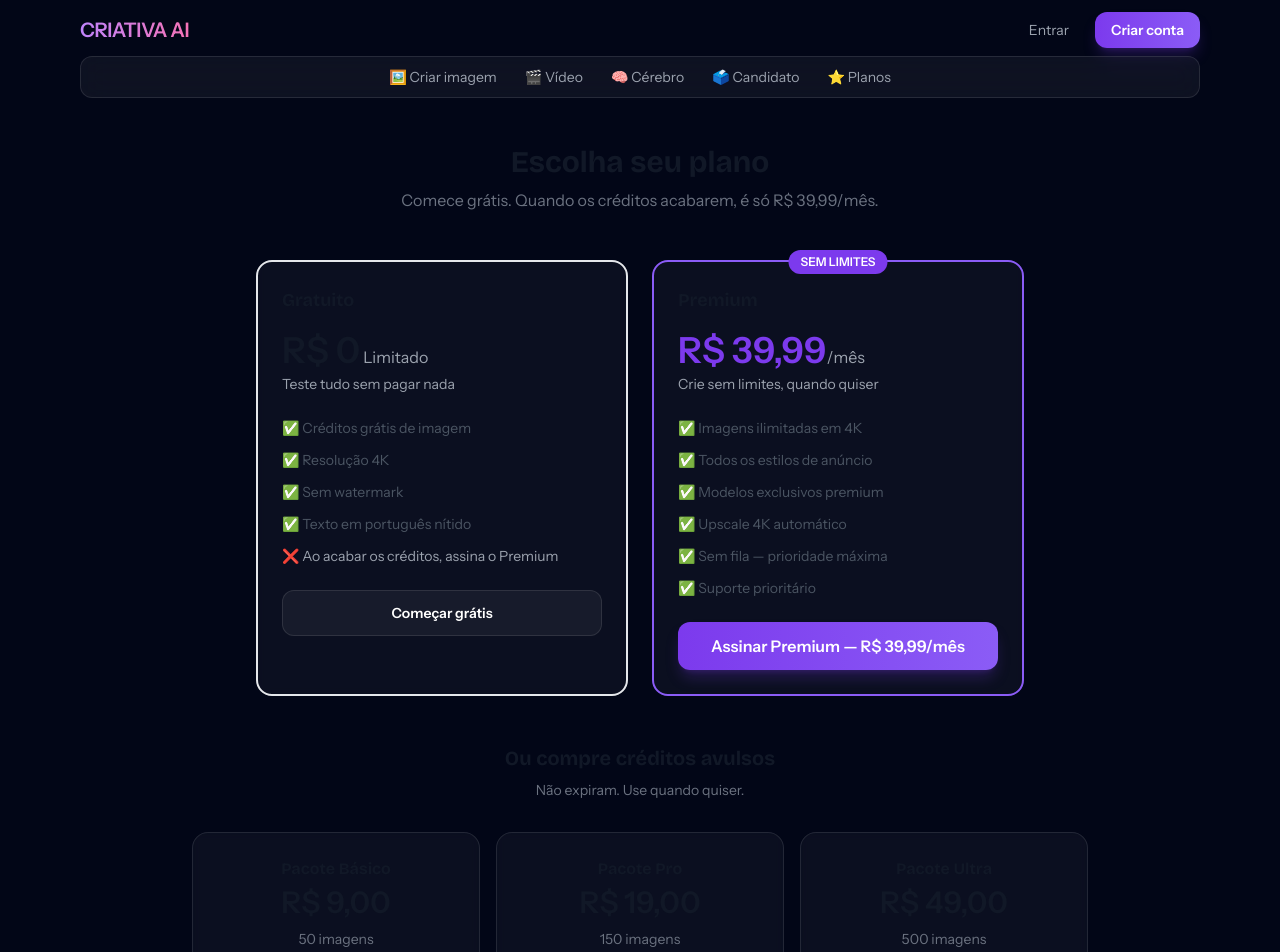
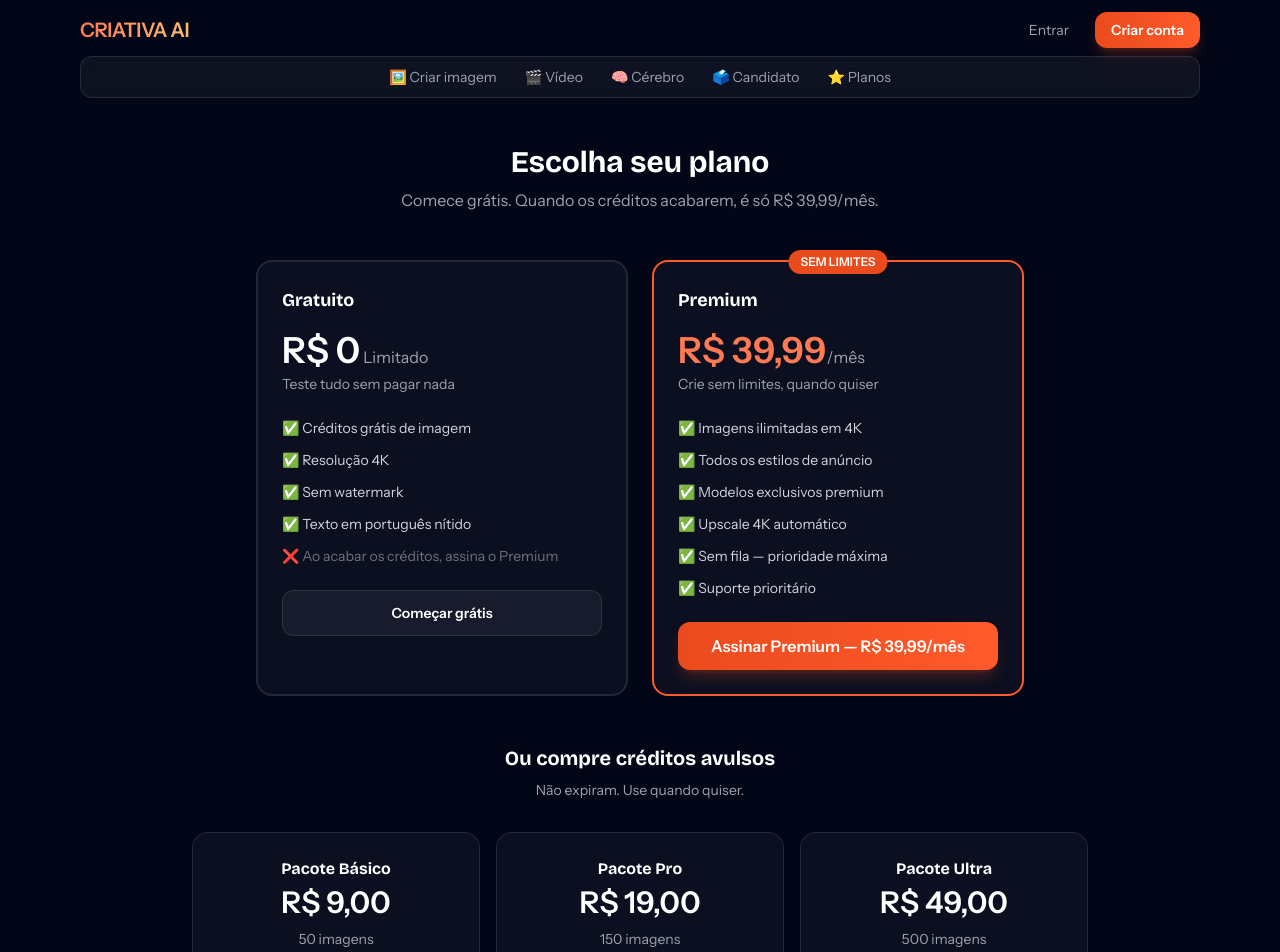
Before and after one commit to jjsilvamape2014-ui/criai-frontend, a Next.js app: page /plans in a window 1280 px wide. Shown: the top 952 px of the page. Built offline with nearby package versions, Linux system fonts and the light colour scheme; no server answers.

Commit message:
Redesign unificado: paleta terracota em todo o app (botoes, focus, logo, gradientes), conserto do contraste em /plans, 404/erro/loading profissionais, favicon SVG, sitemap completo e dominio padrao correto

```diff
--- a/src/app/globals.css
+++ b/src/app/globals.css
@@ -54,13 +54,13 @@
 
 /* Gradient text - mais ousado */
 .gradient-text {
-  @apply bg-clip-text text-transparent bg-gradient-to-r from-primary-300 via-primary-400 to-blue-400;
+  @apply bg-clip-text text-transparent bg-gradient-to-r from-primary-300 via-primary-400 to-orange-300;
 }
 
 /* Gradient text com brilho para o hero */
 .gradient-text-hero {
-  @apply bg-clip-text text-transparent bg-gradient-to-r from-primary-300 via-fuchsia-300 to-blue-300;
-  filter: drop-shadow(0 0 24px rgba(124,58,237,0.35));
+  @apply bg-clip-text text-transparent bg-gradient-to-r from-primary-300 via-orange-300 to-amber-200;
+  filter: drop-shadow(0 0 24px rgba(255,90,43,0.3));
 }
 
 /* Glass morphism */
--- a/src/app/layout.js
+++ b/src/app/layout.js
@@ -17,7 +17,7 @@
   variable: '--font-instrument',
 });
 
-const SITE_URL = process.env.NEXT_PUBLIC_SITE_URL || 'https://criai-frontend-production.up.railway.app';
+const SITE_URL = process.env.NEXT_PUBLIC_SITE_URL || 'https://ia.linhafacil2026.com.br';
 
 export const metadata = {
   metadataBase: new URL(SITE_URL),
--- a/src/app/plans/page.js
+++ b/src/app/plans/page.js
@@ -61,26 +61,26 @@
       <Header />
       <div className="max-w-6xl mx-auto px-4 py-8 pt-36">
         <div className="text-center mb-12">
-          <h1 className="text-3xl font-bold text-gray-900 mb-2">Escolha seu plano</h1>
-          <p className="text-gray-500">Comece grátis. Quando os créditos acabarem, é só R$ 39,99/mês.</p>
+          <h1 className="text-3xl font-bold text-white mb-2">Escolha seu plano</h1>
+          <p className="text-gray-400">Comece grátis. Quando os créditos acabarem, é só R$ 39,99/mês.</p>
         </div>
 
         {/* Planos */}
         <div className="grid md:grid-cols-2 gap-6 max-w-3xl mx-auto mb-12">
           {/* Free */}
-          <div className={`card border-2 ${user?.plan === 'FREE' ? 'border-primary-500' : 'border-gray-200'}`}>
+          <div className={`card border-2 ${user?.plan === 'FREE' ? 'border-primary-500' : 'border-white/10'}`}>
             <div className="flex items-center justify-between mb-4">
-              <h3 className="text-lg font-semibold text-gray-900">Gratuito</h3>
-              {user?.plan === 'FREE' && <span className="text-xs bg-primary-100 text-primary-700 px-2 py-1 rounded-full font-bold">ATUAL</span>}
+              <h3 className="text-lg font-semibold text-white">Gratuito</h3>
+              {user?.plan === 'FREE' && <span className="text-xs bg-primary-500/20 text-primary-300 px-2 py-1 rounded-full font-bold">ATUAL</span>}
             </div>
-            <p className="text-4xl font-bold text-gray-900 mb-1">R$ 0<span className="text-base font-normal text-gray-400"> Limitado</span></p>
+            <p className="text-4xl font-bold text-white mb-1">R$ 0<span className="text-base font-normal text-gray-400"> Limitado</span></p>
             <p className="text-sm text-gray-400 mb-6">Teste tudo sem pagar nada</p>
-            <ul className="space-y-3 text-sm text-gray-600 mb-6">
+            <ul className="space-y-3 text-sm text-gray-300 mb-6">
               <li className="flex items-center gap-2">✅ Créditos grátis de imagem</li>
               <li className="flex items-center gap-2">✅ Resolução 4K</li>
               <li className="flex items-center gap-2">✅ Sem watermark</li>
               <li className="flex items-center gap-2">✅ Texto em português nítido</li>
-              <li className="flex items-center gap-2 text-gray-400">❌ Ao acabar os créditos, assina o Premium</li>
+              <li className="flex items-center gap-2 text-gray-500">❌ Ao acabar os créditos, assina o Premium</li>
             </ul>
             {user?.plan === 'FREE' ? (
               user?.creditsImages + user?.creditsPurchased > 0 ? (
@@ -99,12 +99,12 @@
               SEM LIMITES
             </div>
             <div className="flex items-center justify-between mb-4">
-              <h3 className="text-lg font-semibold text-gray-900">Premium</h3>
-              {user?.plan === 'PREMIUM' && <span className="text-xs bg-amber-100 text-amber-700 px-2 py-1 rounded-full font-bold">ATUAL</span>}
+              <h3 className="text-lg font-semibold text-white">Premium</h3>
+              {user?.plan === 'PREMIUM' && <span className="text-xs bg-amber-500/20 text-amber-300 px-2 py-1 rounded-full font-bold">ATUAL</span>}
             </div>
-            <p className="text-4xl font-bold text-primary-600 mb-1">R$ 39,99<span className="text-base font-normal text-gray-400">/mês</span></p>
+            <p className="text-4xl font-bold text-primary-400 mb-1">R$ 39,99<span className="text-base font-normal text-gray-400">/mês</span></p>
             <p className="text-sm text-gray-400 mb-6">Crie sem limites, quando quiser</p>
-            <ul className="space-y-3 text-sm text-gray-600 mb-6">
+            <ul className="space-y-3 text-sm text-gray-300 mb-6">
               <li className="flex items-center gap-2">✅ Imagens ilimitadas em 4K</li>
               <li className="flex items-center gap-2">✅ Todos os estilos de anúncio</li>
               <li className="flex items-center gap-2">✅ Modelos exclusivos premium</li>
@@ -113,7 +113,7 @@
               <li className="flex items-center gap-2">✅ Suporte prioritário</li>
             </ul>
             {user?.plan === 'PREMIUM' ? (
-              <button disabled className="w-full py-3 rounded-xl bg-gray-100 text-gray-400 font-semibold cursor-default">
+              <button disabled className="w-full py-3 rounded-xl bg-white/5 text-gray-500 font-semibold cursor-default">
                 Plano atual
               </button>
             ) : (
@@ -130,17 +130,17 @@
 
         {/* Créditos avulsos */}
         <div className="max-w-4xl mx-auto">
-          <h2 className="text-xl font-bold text-center text-gray-900 mb-2">Ou compre créditos avulsos</h2>
-          <p className="text-center text-gray-500 text-sm mb-8">Não expiram. Use quando quiser.</p>
+          <h2 className="text-xl font-bold text-center text-white mb-2">Ou compre créditos avulsos</h2>
+          <p className="text-center text-gray-400 text-sm mb-8">Não expiram. Use quando quiser.</p>
 
           <div className="grid md:grid-cols-3 gap-4">
             {creditPackages.map(pkg => (
               <div key={pkg.id} className="card text-center">
-                <h4 className="font-semibold text-gray-900 mb-1">{pkg.name}</h4>
-                <p className="text-3xl font-bold text-gray-900 mb-2">{pkg.price}</p>
-                <ul className="space-y-1 text-sm text-gray-500 mb-4">
+                <h4 className="font-semibold text-white mb-1">{pkg.name}</h4>
+                <p className="text-3xl font-bold text-white mb-2">{pkg.price}</p>
+                <ul className="space-y-1 text-sm text-gray-400 mb-4">
                   <li>{pkg.images} imagens</li>
-                  <li className="text-green-600 font-medium">Não expira</li>
+                  <li className="text-green-400 font-medium">Não expira</li>
                 </ul>
                 <button
                   onClick={() => handleBuyCredits(pkg.id)}
@@ -156,7 +156,7 @@
 
         {/* Dúvidas */}
         <div className="max-w-2xl mx-auto mt-16">
-          <h2 className="text-lg font-bold text-gray-900 mb-4 text-center">Perguntas frequentes</h2>
+          <h2 className="text-lg font-bold text-white mb-4 text-center">Perguntas frequentes</h2>
           <div className="space-y-3">
             {[
               { q: 'O plano Free é grátis mesmo?', a: 'Sim! Você ganha créditos gratuitos para começar a criar. Quando os créditos acabarem, o app te mostra a assinatura Premium de R$ 39,99/mês para continuar.' },
@@ -166,11 +166,11 @@
               { q: 'Posso usar as imagens comercialmente?', a: 'Sim. Todas as imagens geradas são suas. Use onde quiser, sem restrições.' },
             ].map((item, i) => (
               <details key={i} className="card py-4 cursor-pointer">
-                <summary className="font-medium text-gray-900 list-none flex justify-between items-center">
+                <summary className="font-medium text-white list-none flex justify-between items-center">
                   {item.q}
                   <span className="text-gray-400 text-lg">+</span>
                 </summary>
-                <p className="text-sm text-gray-500 mt-3">{item.a}</p>
+                <p className="text-sm text-gray-400 mt-3">{item.a}</p>
               </details>
             ))}
           </div>
--- a/src/components/Header.js
+++ b/src/components/Header.js
@@ -44,7 +44,7 @@
                     onClick={() => setMenuOpen(!menuOpen)}
                     className="flex items-center gap-2.5 pl-2 pr-3 py-1.5 rounded-xl glass hover:bg-white/10 transition-all duration-200"
                   >
-                    <div className="w-8 h-8 bg-gradient-to-br from-primary-500 to-blue-500 rounded-lg flex items-center justify-center font-bold text-sm text-white shadow-lg shadow-primary-500/20">
+                    <div className="w-8 h-8 bg-gradient-to-br from-primary-500 to-primary-400 rounded-lg flex items-center justify-center font-bold text-sm text-white shadow-lg shadow-primary-500/20">
                       {user.name?.[0]?.toUpperCase() || 'U'}
                     </div>
                     <span className="text-sm font-medium text-white hidden sm:block">{user.name}</span>
--- a/src/components/Logo.js
+++ b/src/components/Logo.js
@@ -8,7 +8,7 @@
 
   return (
     <a href="/" className={`flex items-center group ${className}`}>
-      <span className={`font-black tracking-tight bg-gradient-to-r from-purple-400 to-pink-400 bg-clip-text text-transparent transition-transform duration-300 group-hover:scale-105 ${s}`}>
+      <span className={`font-black tracking-tight bg-gradient-to-r from-primary-400 to-orange-300 bg-clip-text text-transparent transition-transform duration-300 group-hover:scale-105 ${s}`}>
         CRIATIVA AI
       </span>
     </a>
--- a/tailwind.config.js
+++ b/tailwind.config.js
@@ -27,9 +27,9 @@
           red: '#4A4348',
         },
         primary: {
-          50: '#f5f3ff', 100: '#ede9fe', 200: '#ddd6fe', 300: '#c4b5fd',
-          400: '#a78bfa', 500: '#8b5cf6', 600: '#7c3aed', 700: '#6d28d9',
-          800: '#5b21b6', 900: '#4c1d95',
+          50: '#fff0ea', 100: '#ffd5c4', 200: '#ffb79e', 300: '#ff9a7a',
+          400: '#ff7a52', 500: '#ff5a2b', 600: '#ea4b1d', 700: '#d63d12',
+          800: '#b53310', 900: '#8f290d',
         },
         dark: { 50: '#f8fafc', 100: '#f1f5f9', 200: '#e2e8f0', 300: '#cbd5e1',
           400: '#94a3b8', 500: '#64748b', 600: '#475569', 700: '#334155',
@@ -38,8 +38,8 @@
       backgroundImage: {
         'gradient-radial': 'radial-gradient(var(--tw-gradient-stops))',
         'gradient-conic': 'conic-gradient(from 180deg at 50% 50%, var(--tw-gradient-stops))',
-        'gradient-brand': 'linear-gradient(135deg, #7c3aed 0%, #6366f1 50%, #3b82f6 100%)',
-        'gradient-brand-soft': 'linear-gradient(135deg, rgba(124,58,237,0.15) 0%, rgba(99,102,241,0.08) 100%)',
+        'gradient-brand': 'linear-gradient(135deg, #FF5A2B 0%, #FF9A7A 55%, #FFB79E 100%)',
+        'gradient-brand-soft': 'linear-gradient(135deg, rgba(255,90,43,0.15) 0%, rgba(255,122,82,0.07) 100%)',
       },
       animation: {
         'float': 'float 6s ease-in-out infinite',
@@ -52,7 +52,7 @@
       },
       keyframes: {
         float: { '0%, 100%': { transform: 'translateY(0px)' }, '50%': { transform: 'translateY(-20px)' } },
-        glow: { '0%': { boxShadow: '0 0 20px rgba(124,58,237,0.3)' }, '100%': { boxShadow: '0 0 40px rgba(124,58,237,0.6)' } },
+        glow: { '0%': { boxShadow: '0 0 20px rgba(255,90,43,0.25)' }, '100%': { boxShadow: '0 0 40px rgba(255,90,43,0.5)' } },
         fadeUp: { '0%': { opacity: '0', transform: 'translateY(20px)' }, '100%': { opacity: '1', transform: 'translateY(0)' } },
         slideIn: { '0%': { opacity: '0', transform: 'translateX(-10px)' }, '100%': { opacity: '1', transform: 'translateX(0)' } },
         letterPop: { '0%': { opacity: '0', transform: 'translateY(15px) scale(0.5)', filter: 'blur(4px)' }, '100%': { opacity: '1', transform: 'translateY(0) scale(1)', filter: 'blur(0)' } },
```
Also changed, not shown: src/app/error.js (added, +28 -0 lines), src/app/loading.js (added, +10 -0 lines), src/app/not-found.js (added, +19 -0 lines), src/app/sitemap.js (+4 -4 lines), src/app/icon.svg (added).
